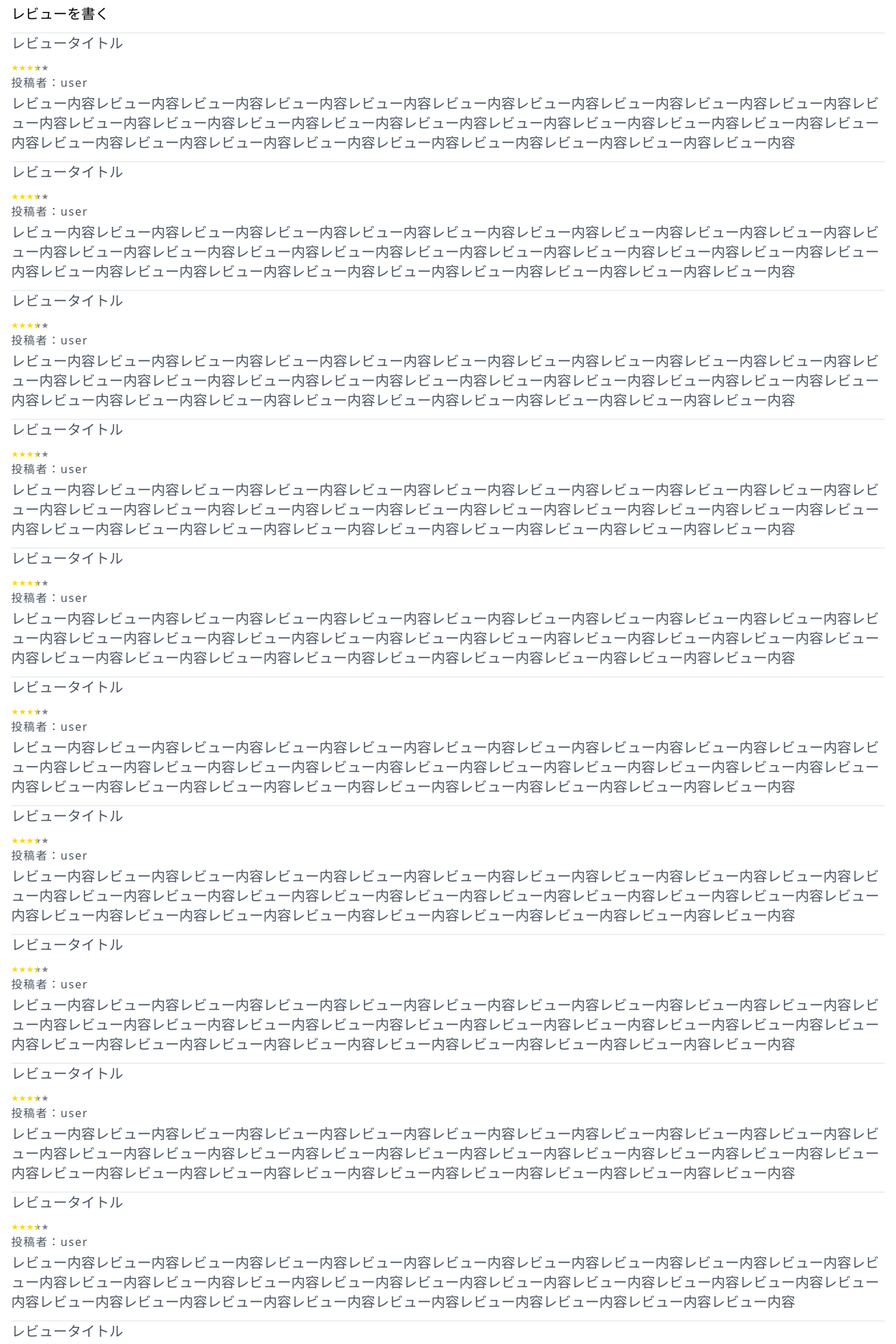
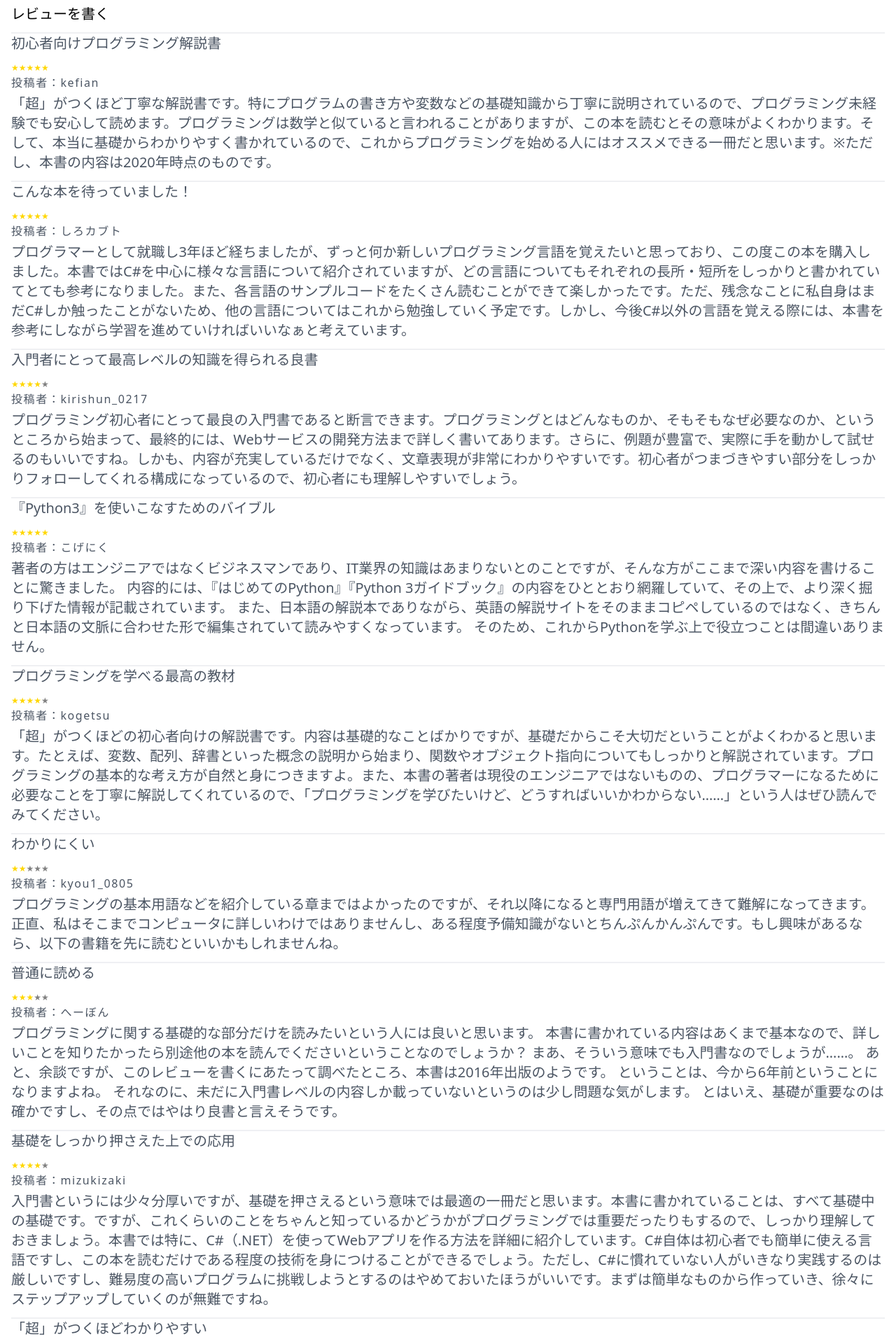
Before and after one commit to namikis/sansan_trigger2022, a React (Create React App) app in the folder front/: page /review in a window 1280 px wide. Shown: the part 480-2400 px from the top of the page at 70% size. Built offline with nearby package versions, Linux system fonts and the light colour scheme.

Commit message:
Add dummy data for review

```diff
--- a/front/src/components/templates/ReviewList.tsx
+++ b/front/src/components/templates/ReviewList.tsx
@@ -1,5 +1,5 @@
 import ReviewCard from "../molecules/Card/ReviewCard";
-import {ReviewCardPropsType} from "../molecules/Card/ReviewCard/index";
+import reviewsJson from "../../jsons/reviews.json";
 
 type ReviewListPropsType = {
   bookId: number;
@@ -7,24 +7,12 @@ type ReviewListPropsType = {
 };
 
 const ReviewList = ({bookId, maxCardNum}: ReviewListPropsType) => {
-  const title = "レビュータイトル";
-  const star = 3.5;
-  const userName = "user";
-  const text = "レビュー内容".repeat(30);
-  const reviewCardProps: ReviewCardPropsType = {
-    title,
-    star,
-    userName,
-    text
-  }
-  const reviewCardsProps = new Array<ReviewCardPropsType>(20).fill(reviewCardProps);
-
   return (
     <section className="text-gray-600 body-font">
       <div className="container mx-auto">
         <div>
-          {reviewCardsProps.slice(0, maxCardNum).map((props, index) =>
-            <ReviewCard {...props} key={index}/>
+          {reviewsJson.slice(0, maxCardNum).map((review, index) =>
+            <ReviewCard {...review} key={index}/>
           )}
         </div>
       </div>
--- /dev/null
+++ b/front/src/jsons/reviews.json
@@ -0,0 +1,68 @@
+[
+  {
+      "title": "初心者向けプログラミング解説書",
+      "star": 5,
+      "userName": "kefian",
+      "text": "「超」がつくほど丁寧な解説書です。特にプログラムの書き方や変数などの基礎知識から丁寧に説明されているので、プログラミング未経験でも安心して読めます。プログラミングは数学と似ていると言われることがありますが、この本を読むとその意味がよくわかります。そして、本当に基礎からわかりやすく書かれているので、これからプログラミングを始める人にはオススメできる一冊だと思います。※ただし、本書の内容は2020年時点のものです。"
+  },
+  {
+      "title": "こんな本を待っていました！",
+      "star": 5,
+      "userName": "しろカブト",
+      "text": "プログラマーとして就職し3年ほど経ちましたが、ずっと何か新しいプログラミング言語を覚えたいと思っており、この度この本を購入しました。本書ではC#を中心に様々な言語について紹介されていますが、どの言語についてもそれぞれの長所・短所をしっかりと書かれていてとても参考になりました。また、各言語のサンプルコードをたくさん読むことができて楽しかったです。ただ、残念なことに私自身はまだC#しか触ったことがないため、他の言語についてはこれから勉強していく予定です。しかし、今後C#以外の言語を覚える際には、本書を参考にしながら学習を進めていければいいなぁと考えています。"
+  },
+  {
+      "title": "入門者にとって最高レベルの知識を得られる良書",
+      "star": 4,
+      "userName": "kirishun_0217",
+      "text": "プログラミング初心者にとって最良の入門書であると断言できます。プログラミングとはどんなものか、そもそもなぜ必要なのか、というところから始まって、最終的には、Webサービスの開発方法まで詳しく書いてあります。さらに、例題が豊富で、実際に手を動かして試せるのもいいですね。しかも、内容が充実しているだけでなく、文章表現が非常にわかりやすいです。初心者がつまづきやすい部分をしっかりフォローしてくれる構成になっているので、初心者にも理解しやすいでしょう。"
+  },
+  {
+      "title": "『Python3』を使いこなすためのバイブル",
+      "star": 5,
+      "userName": "こげにく",
+      "text": "著者の方はエンジニアではなくビジネスマンであり、IT業界の知識はあまりないとのことですが、そんな方がここまで深い内容を書けることに驚きました。 内容的には、『はじめてのPython』『Python 3ガイドブック』の内容をひととおり網羅していて、その上で、より深く掘り下げた情報が記載されています。 また、日本語の解説本でありながら、英語の解説サイトをそのままコピペしているのではなく、きちんと日本語の文脈に合わせた形で編集されていて読みやすくなっています。 そのため、これからPythonを学ぶ上で役立つことは間違いありません。"
+  },
+  {
+      "title": "プログラミングを学べる最高の教材",
+      "star": 4,
+      "userName": "kogetsu",
+      "text": "「超」がつくほどの初心者向けの解説書です。内容は基礎的なことばかりですが、基礎だからこそ大切だということがよくわかると思います。たとえば、変数、配列、辞書といった概念の説明から始まり、関数やオブジェクト指向についてもしっかりと解説されています。プログラミングの基本的な考え方が自然と身につきますよ。また、本書の著者は現役のエンジニアではないものの、プログラマーになるために必要なことを丁寧に解説してくれているので、「プログラミングを学びたいけど、どうすればいいかわからない……」という人はぜひ読んでみてください。"
+  },
+  {
+      "title": "わかりにくい",
+      "star": 2,
+      "userName": "kyou1_0805",
+      "text": "プログラミングの基本用語などを紹介している章まではよかったのですが、それ以降になると専門用語が増えてきて難解になってきます。正直、私はそこまでコンピュータに詳しいわけではありませんし、ある程度予備知識がないとちんぷんかんぷんです。もし興味があるなら、以下の書籍を先に読むといいかもしれませんね。"
+  },
+  {
+      "title": "普通に読める",
+      "star": 3,
+      "userName": "へーぼん",
+      "text": "プログラミングに関する基礎的な部分だけを読みたいという人には良いと思います。 本書に書かれている内容はあくまで基本なので、詳しいことを知りたかったら別途他の本を読んでくださいということなのでしょうか？ まあ、そういう意味でも入門書なのでしょうが……。 あと、余談ですが、このレビューを書くにあたって調べたところ、本書は2016年出版のようです。 ということは、今から6年前ということになりますよね。 それなのに、未だに入門書レベルの内容しか載っていないというのは少し問題な気がします。 とはいえ、基礎が重要なのは確かですし、その点ではやはり良書と言えそうです。"
+  },
+  {
+      "title": "基礎をしっかり押さえた上での応用",
+      "star": 4,
+      "userName": "mizukizaki",
+      "text": "入門書というには少々分厚いですが、基礎を押さえるという意味では最適の一冊だと思います。本書に書かれていることは、すべて基礎中の基礎です。ですが、これくらいのことをちゃんと知っているかどうかがプログラミングでは重要だったりもするので、しっかり理解しておきましょう。本書では特に、C#（.NET）を使ってWebアプリを作る方法を詳細に紹介しています。C#自体は初心者でも簡単に使える言語ですし、この本を読むだけである程度の技術を身につけることができるでしょう。ただし、C#に慣れていない人がいきなり実践するのは厳しいですし、難易度の高いプログラムに挑戦しようとするのはやめておいたほうがいいです。まずは簡単なものから作っていき、徐々にステップアップしていくのが無難ですね。"
+  },
+  {
+      "title": "「超」がつくほどわかりやすい",
+      "star": 5,
+      "userName": "narumiiiiin",
+      "text": "本書ではC#を使ったプログラミング方法について詳しく解説されているのですが、とにかく内容がわかりやすくて助かりました。プログラミング未経験で、かつC#自体よくわかっていない私にとっては本当にありがたい一冊です。また、本書にはサンプルコードが豊富に掲載されているのも素晴らしいですね。初心者がつまづきやすいところやミスしやすい箇所などもフォローしてくれるので、初心者にも理解しやすくなっているはずです。"
+  },
+  {
+      "title": "プログラミングの基本がわかる！",
+      "star": 5,
+      "userName": "nagaoka_saori",
+      "text": "C#は初心者にとってハードルが高い言語ですが、本書はその壁を乗り越えるための手助けになります。 といっても、初心者向けと銘打っているので当然といえば当然な気はするのですが……笑 ただ、基礎的な内容ばかりではなく、ちょっとした応用テクニックまで紹介されているので、中級者にとっても十分役に立つでしょう。 初心者・中級者のどちらにもオススメできる一冊です。"
+  },
+  {
+      "title": "こんなに詳しく書いて大丈夫なのか！？",
+      "star": 4,
+      "userName": "nobuyukisanozaki",
+      "text": "本書はなんと、著者の方が現役エンジニアではないという衝撃的な事実が発覚しました。しかし、そんな事情を感じさせないクオリティの高さ。プログラミングの仕組みだけでなく、開発環境の構築方法、さらにはプログラミング言語の解説など、知りたいことをかなり網羅していると言ってもいい内容です。また、後半になるとプログラミング以外の話題にも触れており、ビジネスマンとしての経験を活かした考察力の高さも感じられます。初心者はもちろんのこと、プログラミングの仕組みを知り尽くした上でさらに深く学びたいと考えている上級者にこそ読んでほしい一冊です。"
+  }
+]
```
